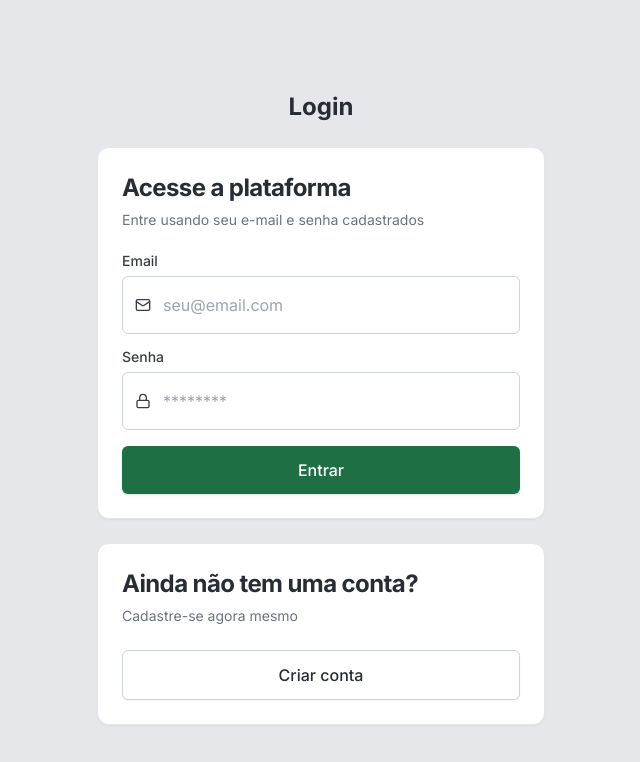
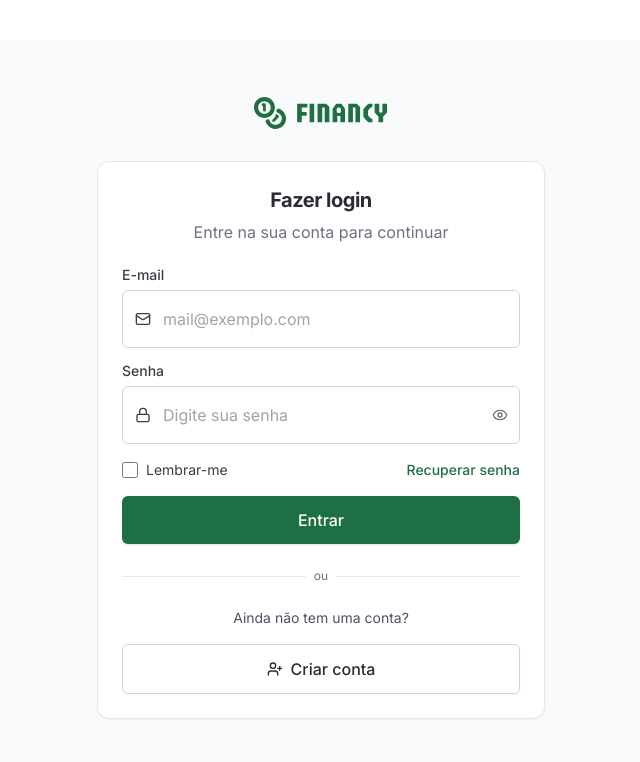
Before and after one commit to profdangarcia/ftr-second-challenge, a React (Vite) app in the folder frontend/: page /login in a window 1280 px wide. Shown: the top 762 px of the page, without its empty margins (319-959 px from the left). Built offline with nearby package versions, Linux system fonts and the light colour scheme; no server answers.

Commit message:
feat(login): layout

```diff
--- a/frontend/src/components/Header.tsx
+++ b/frontend/src/components/Header.tsx
@@ -27,7 +27,6 @@ export function Header() {
               <Button
                 size="sm"
                 className="gap-2"
-                variant={isHomePage ? "default" : "ghost"}
               >
                 <Home className="h-4 w-4" />
                 Início
@@ -48,7 +47,7 @@ export function Header() {
                 </span>
               </div>
             </div>
-            <Button variant="ghost" size="icon" onClick={handleLogout}>
+            <Button size="icon" onClick={handleLogout}>
               <LogOut className="w-5 h-5" />
             </Button>
           </div>
--- a/frontend/src/components/Layout.tsx
+++ b/frontend/src/components/Layout.tsx
@@ -7,7 +7,7 @@ interface LayoutProps {
 
 export function Layout({ children }: LayoutProps) {
   return (
-    <div className="min-h-screen bg-gray-200">
+    <div className="min-h-screen">
       <Header />
       <main className="mx-auto px-16 py-4">{children}</main>
       <Toaster />
--- a/frontend/src/pages/Auth/Login.tsx
+++ b/frontend/src/pages/Auth/Login.tsx
@@ -9,85 +9,134 @@ import {
 import { Input } from "@/components/ui/input"
 import { Button } from "@/components/ui/button"
 import { Link } from "react-router-dom"
-import { Mail, Lock } from "lucide-react"
+import { Mail, Lock, Eye, EyeOff, UserPlus } from "lucide-react"
 import { useAuthStore } from "@/stores/auth"
 import { toast } from "sonner"
+
+import fullLogo from "@/assets/full_logo.svg"
 
 export function Login() {
   const [email, setEmail] = useState("")
   const [password, setPassword] = useState("")
+  const [showPassword, setShowPassword] = useState(false)
+  const [rememberMe, setRememberMe] = useState(false)
   const [loading, setLoading] = useState(false)
   const login = useAuthStore((state) => state.login)
 
   const handleSubmit = async (e: React.FormEvent) => {
     e.preventDefault()
     setLoading(true)
-
     try {
-      const loginMutate = await login({
-        email,
-        password,
-      })
-      if (loginMutate) {
+      const ok = await login({ email, password })
+      if (ok) {
         toast.success("Login realizado com sucesso!")
       }
-    } catch (error) {
-      toast.success("Falha ao realizar o login!")
+    } catch {
+      toast.error("Falha ao realizar o login!")
     } finally {
       setLoading(false)
     }
   }
 
   return (
-    <div className="flex flex-col min-h-[calc(100vh-4rem)] items-center justify-center gap-6">
-      <h1 className="text-2xl font-bold">Login</h1>
-      <Card className="w-full max-w-md rounded-xl">
-        <CardHeader>
-          <CardTitle className="text-2xl font-bold">
-            Acesse a plataforma
+    <div className="flex min-h-[calc(100vh-4rem)] flex-col items-center justify-center gap-8 bg-gray-100 px-4 py-8">
+      <img
+        src={fullLogo}
+        alt="Financy"
+        className="h-8 w-auto shrink-0"
+      />
+      <Card className="w-full max-w-md rounded-xl shadow-sm">
+        <CardHeader className="text-center">
+          <CardTitle className="text-xl font-bold text-gray-800">
+            Fazer login
           </CardTitle>
-          <CardDescription>
-            Entre usando seu e-mail e senha cadastrados
+          <CardDescription className="text-gray-500 text-md">
+            Entre na sua conta para continuar
           </CardDescription>
         </CardHeader>
-        <CardContent>
+        <CardContent className="space-y-4">
           <form onSubmit={handleSubmit} className="space-y-4">
             <Input
-              label="Email"
+              label="E-mail"
               icon={<Mail className="size-4" />}
               id="email"
               type="email"
-              placeholder="seu@email.com"
+              placeholder="mail@exemplo.com"
               value={email}
               onChange={(e) => setEmail(e.target.value)}
               required
             />
+            <div>
+              <label
+                htmlFor="password"
+                className="mb-2 block text-sm font-medium leading-none text-gray-700"
+              >
+                Senha
+              </label>
+              <div className="relative">
                 <Input
-              label="Senha"
-              icon={<Lock className="size-4" />}
                   id="password"
-              type="password"
-              placeholder="********"
+                  type={showPassword ? "text" : "password"}
+                  placeholder="Digite sua senha"
                   value={password}
                   onChange={(e) => setPassword(e.target.value)}
+                  icon={<Lock className="size-4" />}
                   required
+                  className="pr-12"
                 />
+                <Button
+                  type="button"
+                  variant="outline"
+                  size="icon"
+                  className="absolute right-1 top-1/2 h-8 w-8 -translate-y-1/2 border-0 bg-transparent shadow-none text-gray-500 hover:bg-gray-100 hover:text-gray-700"
+                  onClick={() => setShowPassword(!showPassword)}
+                  aria-label={showPassword ? "Ocultar senha" : "Mostrar senha"}
+                >
+                  {showPassword ? (
+                    <EyeOff className="size-4" />
+                  ) : (
+                    <Eye className="size-4" />
+                  )}
+                </Button>
+              </div>
+            </div>
+            <div className="flex items-center justify-between">
+              <label className="flex cursor-pointer items-center gap-2 text-sm text-gray-700">
+                <input
+                  type="checkbox"
+                  checked={rememberMe}
+                  onChange={(e) => setRememberMe(e.target.checked)}
+                  className="h-4 w-4 rounded border-gray-300 text-primary focus:ring-primary"
+                />
+                Lembrar-me
+              </label>
+              <Link
+                to="/recuperar-senha"
+                className="text-sm font-medium text-primary hover:underline"
+              >
+                Recuperar senha
+              </Link>
+            </div>
             <Button type="submit" className="w-full" disabled={loading}>
               Entrar
             </Button>
           </form>
-        </CardContent>
-      </Card>
-      <Card className="w-full max-w-md rounded-xl">
-        <CardHeader>
-          <CardTitle className="text-2xl font-bold">
+          <div className="relative flex items-center justify-center py-2">
+            <div className="absolute inset-0 flex items-center">
+              <span className="w-full border-t border-gray-200" />
+            </div>
+            <span className="relative bg-card px-2 text-xs text-gray-500">
+              ou
+            </span>
+          </div>
+          <p className="text-center text-sm text-gray-600">
             Ainda não tem uma conta?
-          </CardTitle>
-          <CardDescription>Cadastre-se agora mesmo</CardDescription>
-        </CardHeader>
-        <CardContent>
+          </p>
           <Button variant="outline" className="w-full" asChild>
-            <Link to="/signup"> Criar conta </Link>
+            <Link to="/signup" className="inline-flex items-center gap-2">
+              <UserPlus className="size-4" />
+              Criar conta
+            </Link>
           </Button>
         </CardContent>
       </Card>
```
Lines whose indentation alone changed are shown as unchanged.
